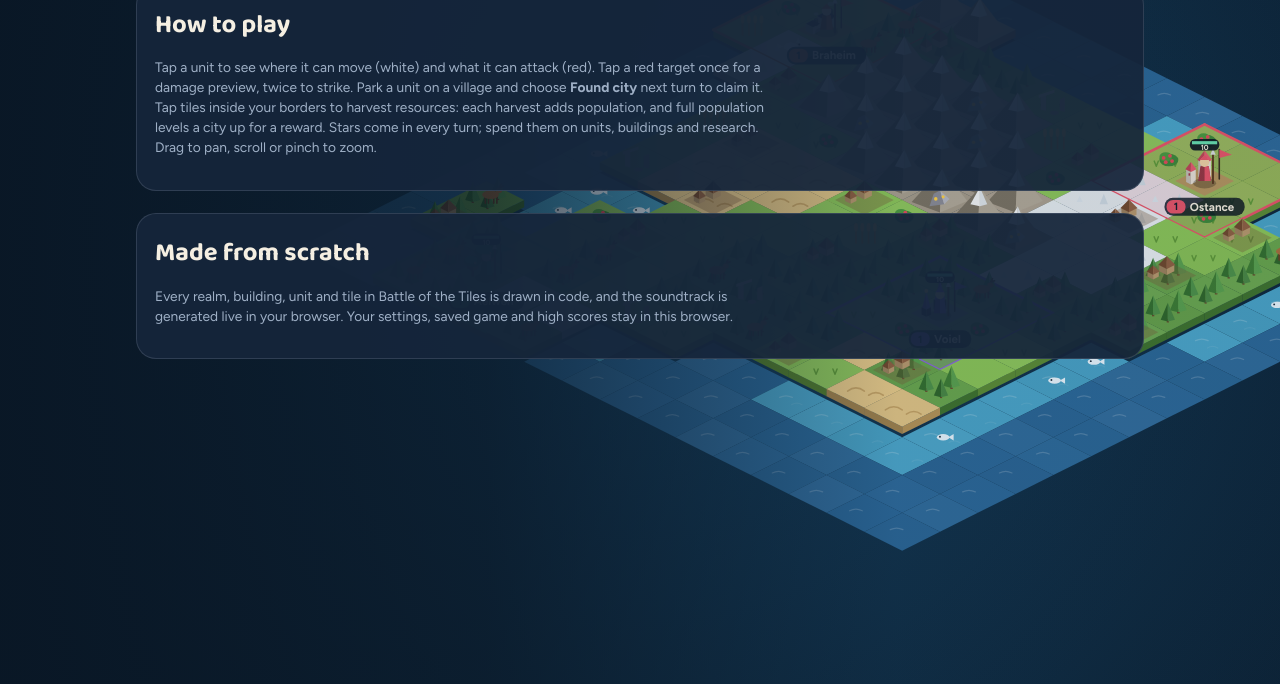
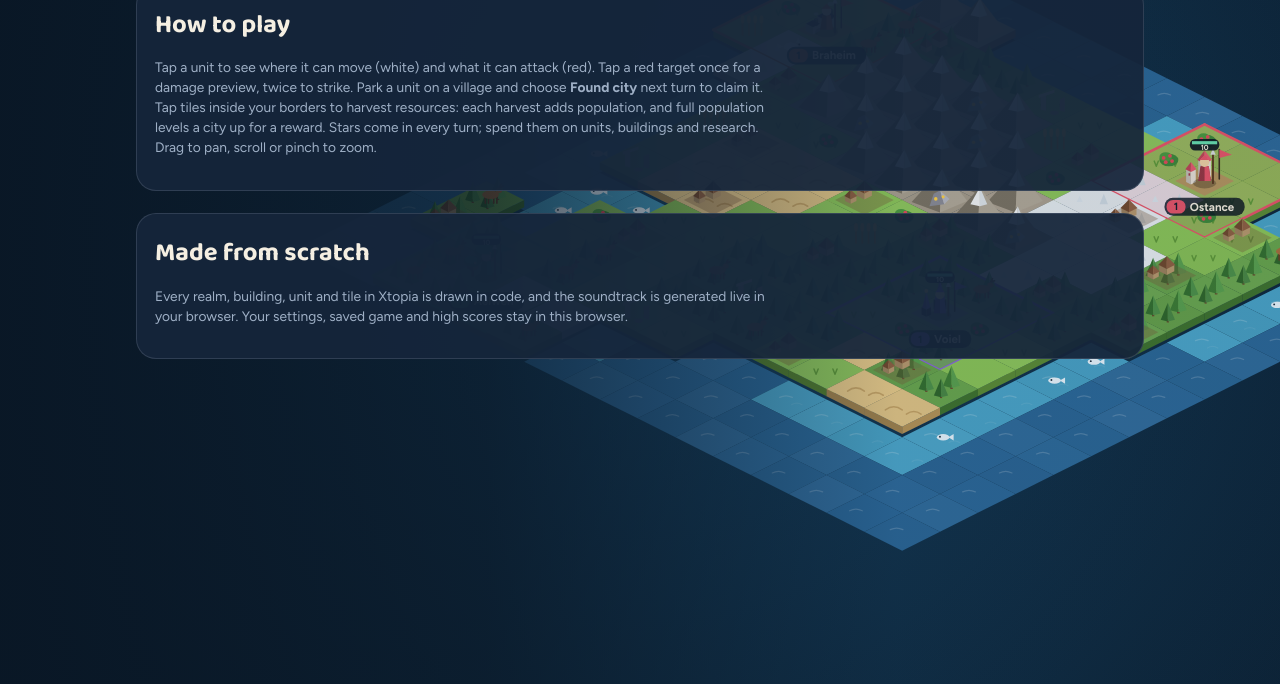
Before and after one commit to Marwanibb/polytopia, a plain HTML site: page player.html in a window 1280 px wide. Both pictures are taken after a click on the button "About". Shown: the part 116-800 px from the top of the page. Drawn offline with Linux system fonts and the light colour scheme; animation ran at ten frames a second.

Commit message:
Add files via upload

```diff
--- a/player.html
+++ b/player.html
@@ -3,13 +3,13 @@
 <head>
 <meta charset="utf-8">
 <meta name="viewport" content="width=device-width,initial-scale=1,viewport-fit=cover">
-<title>Battle of the Tiles</title>
-<meta name="description" content="A turn-based strategy game of tiles and tough choices. Play right in the post.">
+<title>Xtopia</title>
+<meta name="description" content="A turn-based strategy game. Build, expand and conquer. Play right in the post.">
 <!-- X / Twitter player card: the game plays inside the post -->
 <meta name="twitter:card" content="player">
-<meta name="twitter:site" content="@paypaliskingfun">
-<meta name="twitter:title" content="Battle of the Tiles">
-<meta name="twitter:description" content="Eight realms, one map. Tap to play right here.">
+<meta name="twitter:site" content="@Marwanibb">
+<meta name="twitter:title" content="Xtopia">
+<meta name="twitter:description" content="Build your realm. Conquer the map. Play Xtopia directly inside X.">
 <meta name="twitter:url" content="https://polytopia-wine.vercel.app/">
 <meta name="twitter:player" content="https://polytopia-wine.vercel.app/player.html">
 <meta name="twitter:player:width" content="1200">
@@ -17,8 +17,8 @@
 <meta name="twitter:image" content="https://polytopia-wine.vercel.app/preview.png">
 <!-- Open Graph fallback for other sites -->
 <meta property="og:type" content="website">
-<meta property="og:title" content="Battle of the Tiles">
-<meta property="og:description" content="A turn-based strategy game of tiles and tough choices.">
+<meta property="og:title" content="Xtopia">
+<meta property="og:description" content="A turn-based strategy game. Build, expand and conquer.">
 <meta property="og:url" content="https://polytopia-wine.vercel.app/">
 <meta property="og:image" content="https://polytopia-wine.vercel.app/preview.png">
 <style>*,*::before,*::after{box-sizing:border-box}body{margin:0}img{max-width:100%}[hidden]{display:none!important}</style>
@@ -968,7 +968,7 @@ function diorama(cvs,fi,w){const f=FACTIONS[fi],L=DIO[f.id],h=Math.round(w*170/2
 let seatsCfg=[],setupKind='solo',setupTut=false;
 function screen(title,back,body){M.innerHTML=`<div class="row" style="justify-content:space-between"><h1 class="logo" style="font-size:clamp(2rem,6vw,2.8rem)">${title}</h1><button class="btn" id="back">Back</button></div>${body}`;$('#back').onclick=back}
 function menuMain(){const hasSave=!!loadLocal();
- M.innerHTML=`<div><h1 class="logo">Battle of<br><span>the Tiles</span></h1><p class="tag">A turn-based strategy game of tiles and tough choices. Grow, build, research or strike?</p></div>
+ M.innerHTML=`<div><h1 class="logo">Battle of<br><span>the Tiles</span></h1><p class="tag">A turn-based strategy game. Build, expand and conquer. Grow, build, research or strike?</p></div>
  <div class="menu-main">
   <button class="bigbtn gold" id="mNew">New game <small>vs AI</small></button>
   ${hasSave?'<button class="bigbtn" id="mCont">Resume game <small>saved</small></button>':''}
@@ -1002,7 +1002,7 @@ function highScores(){const hs=loadHS();
  <div class="row" style="margin-top:12px"><button class="btn ghost" id="clr">Clear high scores</button></div>`:'<p class="note">No finished games yet. Win or lose a game and your score lands here.</p>'}</div>`);
  const c=$('#clr');if(c)c.onclick=()=>{if(c.dataset.sure){try{localStorage.removeItem('bott-hs')}catch(e){}highScores()}else{c.dataset.sure=1;c.textContent='Tap again to clear'}}}
 function aboutScreen(){screen('About',menuMain,`<div class="card"><h2>How to play</h2><p class="note">Tap a unit to see where it can move (white) and what it can attack (red). Tap a red target once for a damage preview, twice to strike. Park a unit on a village and choose <b>Found city</b> next turn to claim it. Tap tiles inside your borders to harvest resources: each harvest adds population, and full population levels a city up for a reward. Stars come in every turn; spend them on units, buildings and research. Drag to pan, scroll or pinch to zoom.</p></div>
- <div class="card"><h2>Made from scratch</h2><p class="note">Every realm, building, unit and tile in Battle of the Tiles is drawn in code, and the soundtrack is generated live in your browser. Your settings, saved game and high scores stay in this browser.</p></div>`)}
+ <div class="card"><h2>Made from scratch</h2><p class="note">Every realm, building, unit and tile in Xtopia is drawn in code, and the soundtrack is generated live in your browser. Your settings, saved game and high scores stay in this browser.</p></div>`)}
 function showSettings(){const tg=(id,on,label)=>`<button class="toggle" id="${id}" aria-pressed="${on}" aria-label="${label}"></button>`;
  openModal(`<div class="mhead"><h2>Settings</h2><button class="btn" data-x="close">Done</button></div>
  <div class="set-row"><div><b>Music</b><div class="hint" style="margin:0">A calm soundtrack, generated live</div></div><div class="row"><input type="range" id="sMusV" min="0" max="1" step="0.05" value="${SET.musicVol}" aria-label="Music volume">${tg('sMus',SET.music,'Music')}</div></div>
```
Also changed, not shown: index.html (+7 -7 lines), 1 other file.
